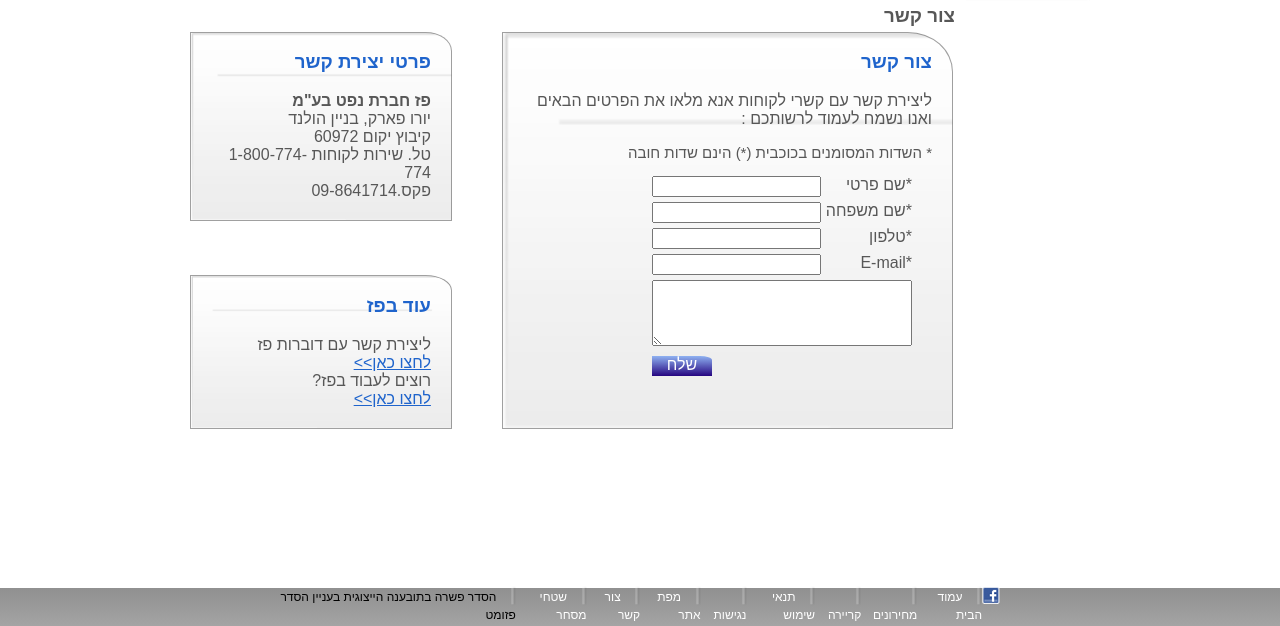
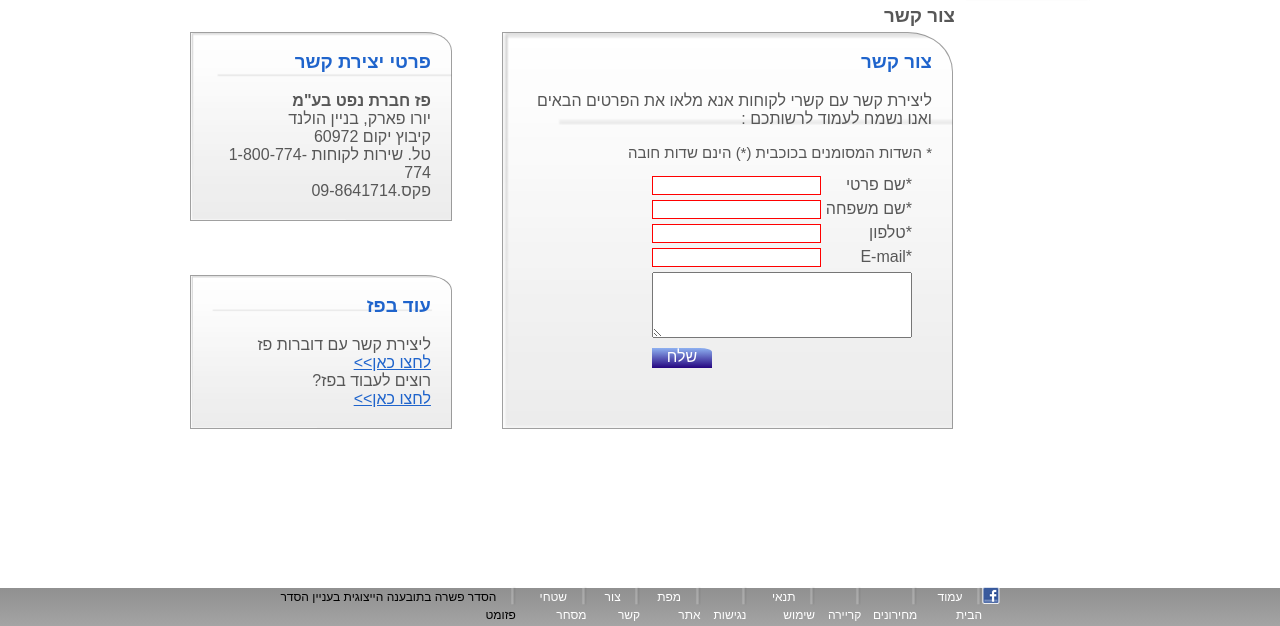
Before and after one commit to boazpinto/middle-project, a plain HTML site: page contact.html in a window 1280 px wide. Shown: the part 174-800 px from the top of the page. Drawn offline with Linux system fonts and the light colour scheme.

Commit message:
adding validation to form

```diff
--- a/contact.html
+++ b/contact.html
@@ -154,13 +154,13 @@
                 <!-- form to leave contact information -->
                 <form class="flex flex1">
                     <label class="label" for="fname" class="tiny-font form">*שם פרטי</label>
-                    <input id="fname" type="text" class="form">
+                    <input id="fname" type="text" class="form" required>
                     <label class="label" for="lname" class="tiny-font form">*שם משפחה</label>
-                    <input id="lname" type="text" class="form">
+                    <input id="lname" type="text" class="form" required>
                     <label class="label"  for="phone" class="tiny-font form">*טלפון</label>
-                    <input id="phone" type="text" class="form">
+                    <input id="phone" type="text" class="form" required pattern="^(\(?\+?[0-9]*\)?)?[0-9_\- \(\)]*$">
                     <label class="label"  type="email" for="email" class="tiny-font form">*E-mail</label>
-                    <input id="email" type="text" class="form">
+                    <input id="email" type="text" class="form" required pattern="[a-z0-9-=*/+&^%$#!A-Z_]{1-1000}@[a-z0-9-=*/+&^%$#!A-Z_]{1-1000}.[a-z0-9-=*/+&^%$#!A-Z_]{1-1000}">
                     <textarea name="" id="" cols="38" rows="4"></textarea>
                     <submit>שלח</submit>
                 </form>
--- a/style.css
+++ b/style.css
@@ -328,3 +328,6 @@ submit{
 .column3>p{
     margin:0;
 }
+input:invalid{
+    border: 1px solid red;
+}
```
